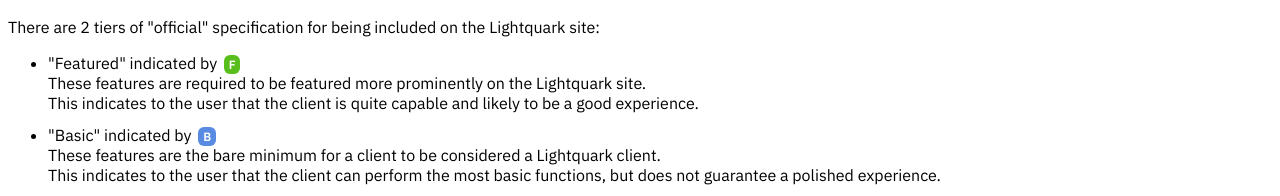
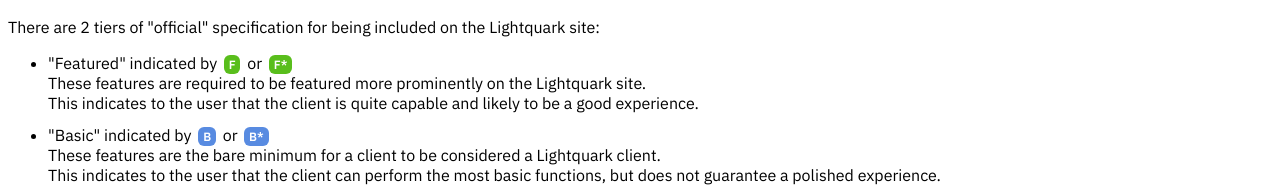
Before and after one commit to LITdevs/Lightquark, a website: page public/features.html in a window 1280 px wide. Shown: the part 219-415 px from the top of the page. Drawn offline with Linux system fonts and the light colour scheme.

Commit message:
Add extra info badge examples to features.html

```diff
--- a/public/features.html
+++ b/public/features.html
@@ -55,10 +55,10 @@
 		<h2>Capabilities</h2>
 		<p>There are 2 tiers of "official" specification for being included on the Lightquark site:</p>
 		<ul>
-			<li>"Featured" indicated by {f}</li>
+			<li>"Featured" indicated by {f} or {f:"I have more information!"}</li>
 			These features are required to be featured more prominently on the Lightquark site.<br>
 			This indicates to the user that the client is quite capable and likely to be a good experience.
-			<li>"Basic" indicated by {b}</li>
+			<li>"Basic" indicated by {b} or {b:"I have more information!"}</li>
 			These features are the bare minimum for a client to be considered a Lightquark client.<br>
 			This indicates to the user that the client can perform the most basic functions, but does not guarantee a polished experience.
 		</ul>
```
